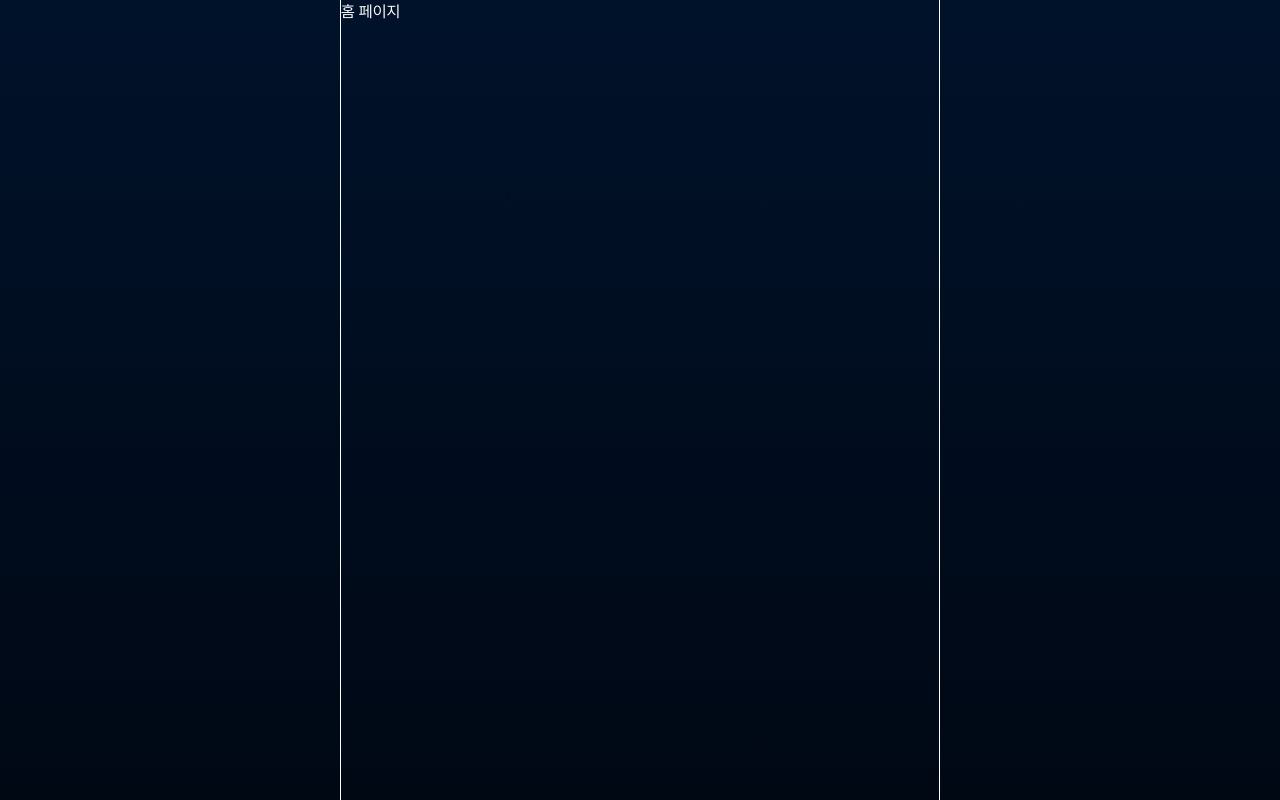
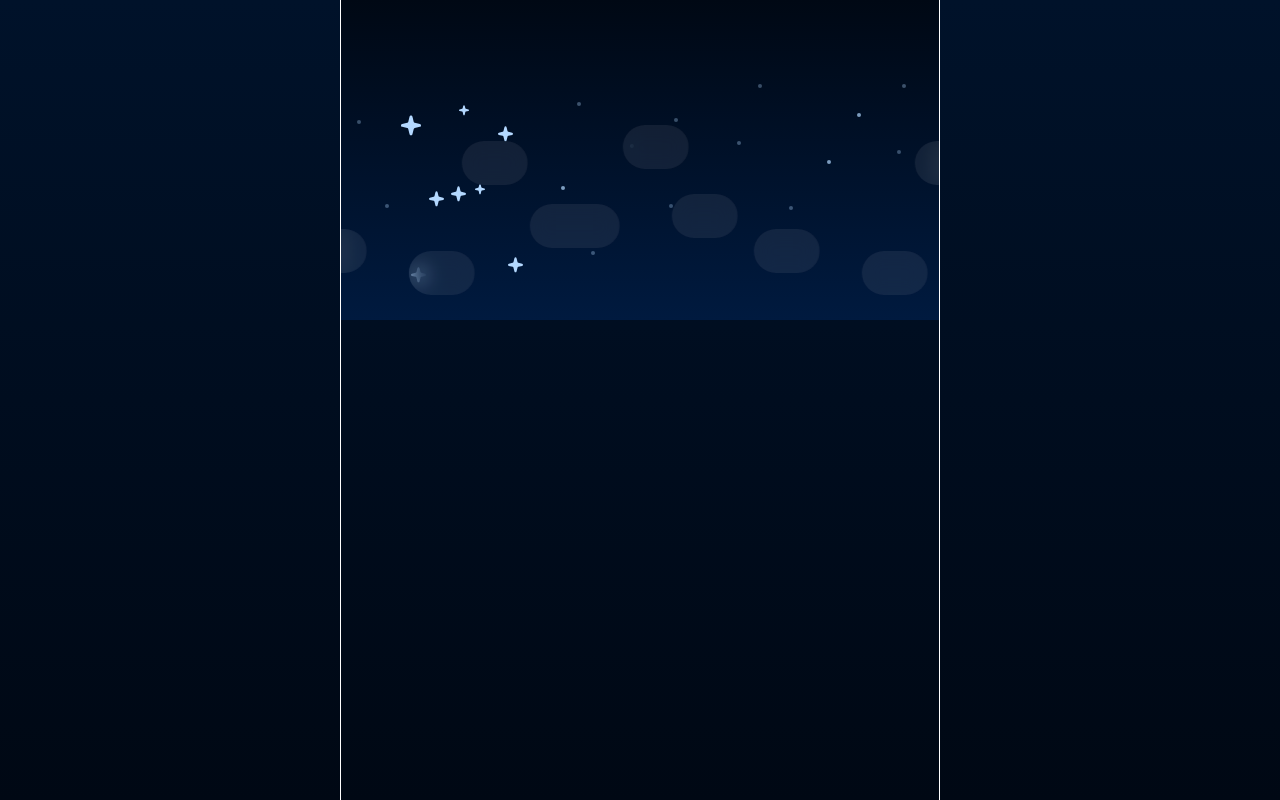
Before and after one commit to se-eun-park/StarCast, a React (Vite) app in the folder frontend/: page /home in a window 1280 px wide. Built offline with nearby package versions, Linux system fonts and the light colour scheme.

Commit message:
#32 feat: animated 컴포넌트 사용해서 hompage 배경화면 구현

```diff
--- /dev/null
+++ b/frontend/src/components/home/SkyBackground.tsx
@@ -0,0 +1,39 @@
+import AnimatedCloud from '@components/common/AnimatedCloud'
+import AnimatedStar from '@components/common/AnimatedStar'
+import AnimatedLittleStar from '@components/common/AnimatedLittleStar'
+import {
+  cloudPositionList,
+  StarPositionList,
+  LittleStarPositionList,
+} from '@constants/animatedPositions'
+
+const SkyBackground = () => {
+  return (
+    <div className='relative w-full overflow-hidden h-80 bg-gradient900to700'>
+      <div className='absolute z-0'>
+        {LittleStarPositionList.map((littleStar, index) => (
+          <AnimatedLittleStar
+            key={index}
+            x={littleStar.x}
+            y={littleStar.y}
+            delay={littleStar.delay}
+          />
+        ))}
+      </div>
+
+      <div className='absolute z-10'>
+        {StarPositionList.map((star, index) => (
+          <AnimatedStar key={index} width={star.width} x={star.x} y={star.y} />
+        ))}
+      </div>
+
+      <div className='absolute z-20 w-full h-full animate-slideRight'>
+        {cloudPositionList.map((cloud, index) => (
+          <AnimatedCloud key={index} width={cloud.width} x={cloud.x} y={cloud.y} />
+        ))}
+      </div>
+    </div>
+  )
+}
+
+export default SkyBackground
--- a/frontend/src/pages/HomePage.tsx
+++ b/frontend/src/pages/HomePage.tsx
@@ -1,9 +1,10 @@
 import A2HSModal from '@modal/a2hs/a2hsModal'
+import SkyBackground from '@components/home/SkyBackground'
 
 const HomePage = () => {
   return (
-    <div>
-      <h1>홈 페이지</h1>
+    <div className='relative w-full h-screen'>
+      <SkyBackground />
       <A2HSModal />
     </div>
   )
```
